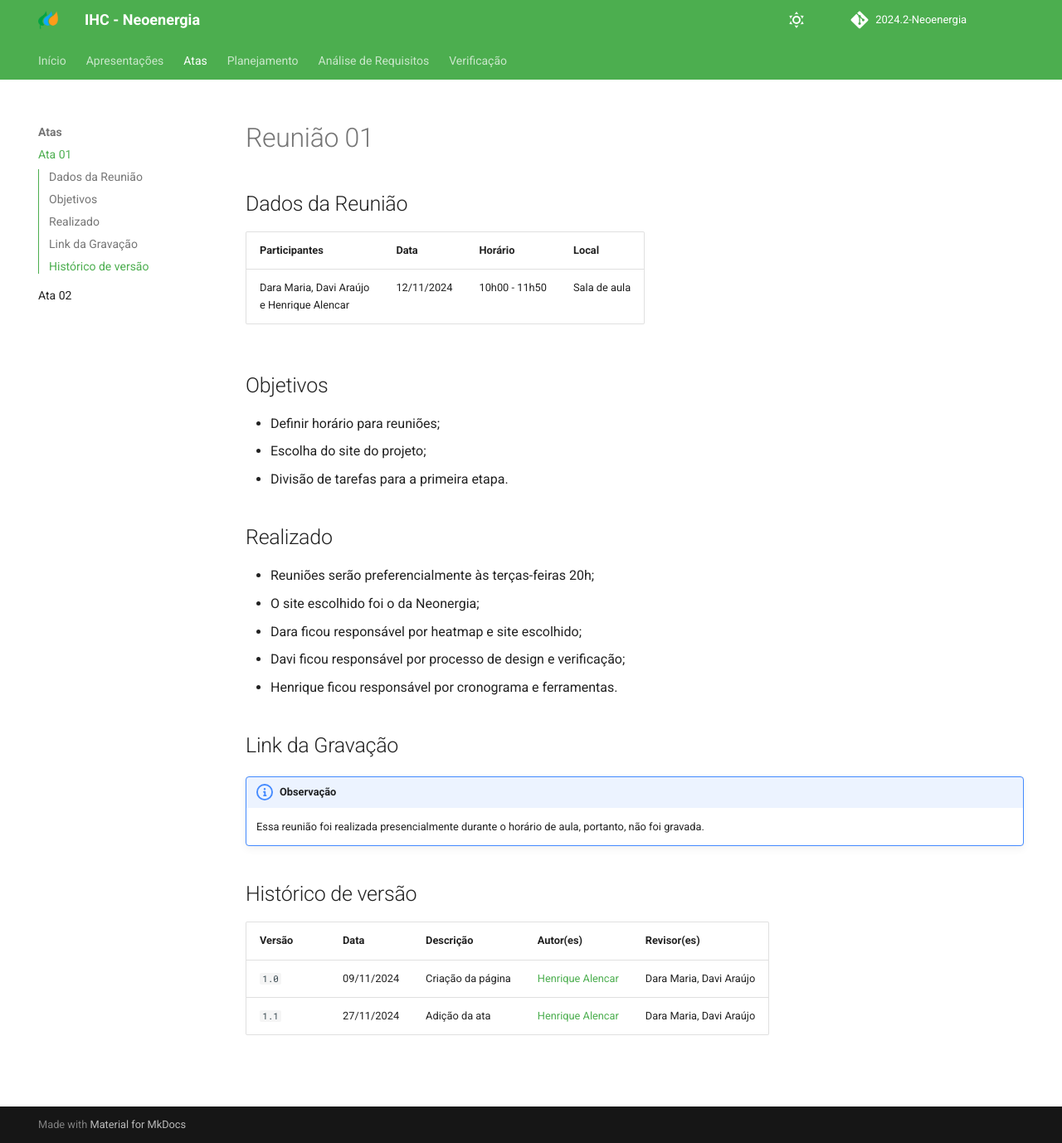
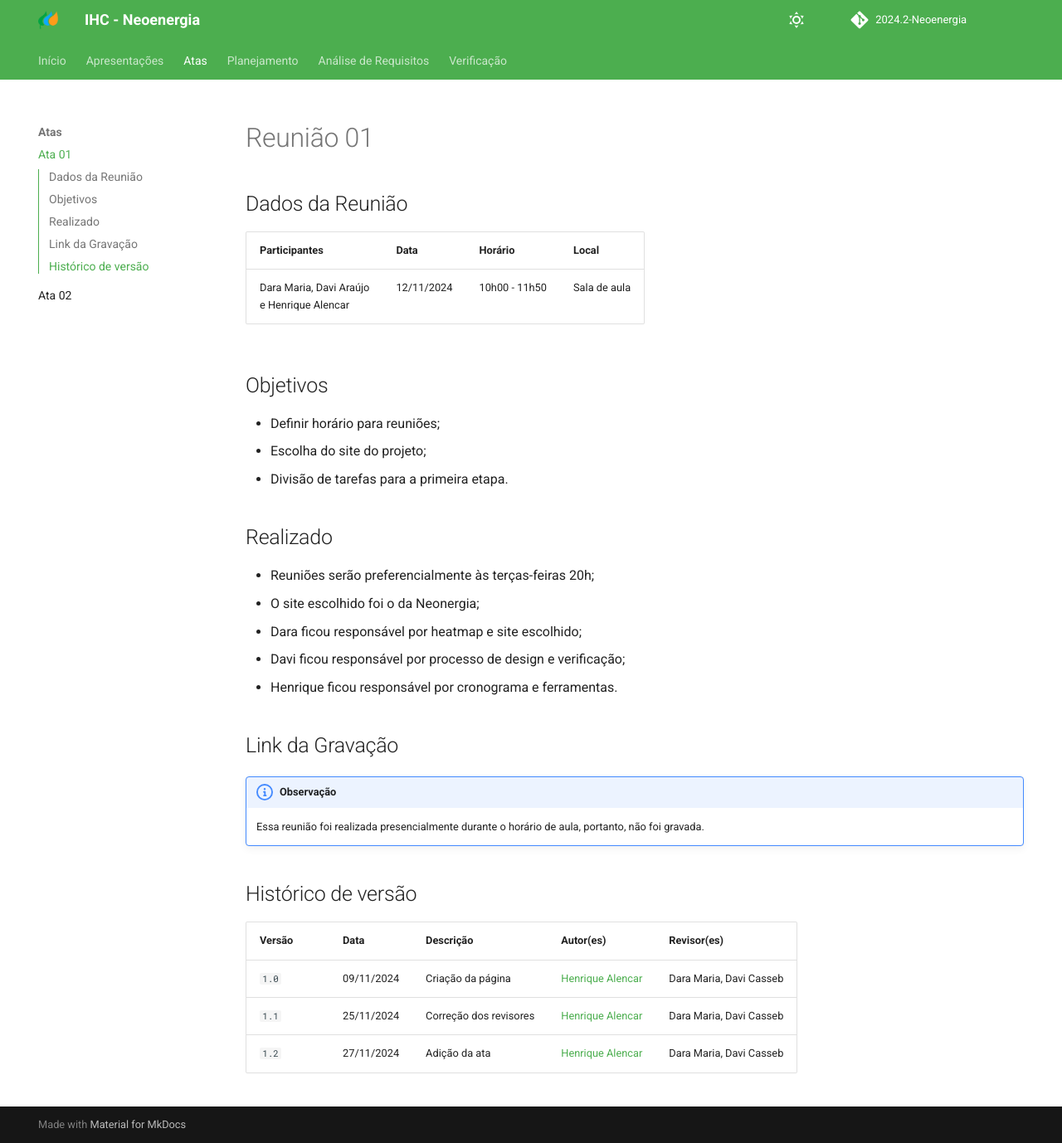
Before and after one commit to Interacao-Humano-Computador/2024.2-Neoenergia, an MkDocs documentation site: the page built from docs/atas/ata01.md, in a window 1280 px wide and 1378 px high. Shown: the whole window at 83% size. Built offline with MkDocs 1.6.1 and Material for MkDocs 9.7.7, drawn with Linux system fonts in a browser that asks for light colours; comment, search, counter and statistics services are not loaded.

Commit message:
📚 docs: Atas e novas páginas (corrigido)

```diff
--- a/docs/atas/ata01.md
+++ b/docs/atas/ata01.md
@@ -29,5 +29,6 @@
 
 | Versão | Data       | Descrição                                | Autor(es)                                                                                       | Revisor(es)                                                                                                                                    |
 | ------ | ---------- | ---------------------------------------- | ----------------------------------------------------------------------------------------------- | ---------------------------------------------------------------------------------------------------------------------------------------------- |
-| `1.0`  | 09/11/2024 | Criação da página                     | [Henrique Alencar](https://github.com/henryqma) | Dara Maria, Davi Araújo |
-| `1.1`  | 27/11/2024 | Adição da ata                         | [Henrique Alencar](https://github.com/henryqma) | Dara Maria, Davi Araújo |
+| `1.0`  | 09/11/2024 | Criação da página                     | [Henrique Alencar](https://github.com/henryqma) | Dara Maria, Davi Casseb |
+| `1.1`  | 25/11/2024 | Correção dos revisores                     | [Henrique Alencar](https://github.com/henryqma) | Dara Maria, Davi Casseb |
+| `1.2`  | 27/11/2024 | Adição da ata                         | [Henrique Alencar](https://github.com/henryqma) | Dara Maria, Davi Casseb |
```
Also changed, not shown: docs/apresentações/apresentacao01.md (+1 -1 lines), docs/atas/ata02.md (+1 -1 lines).
